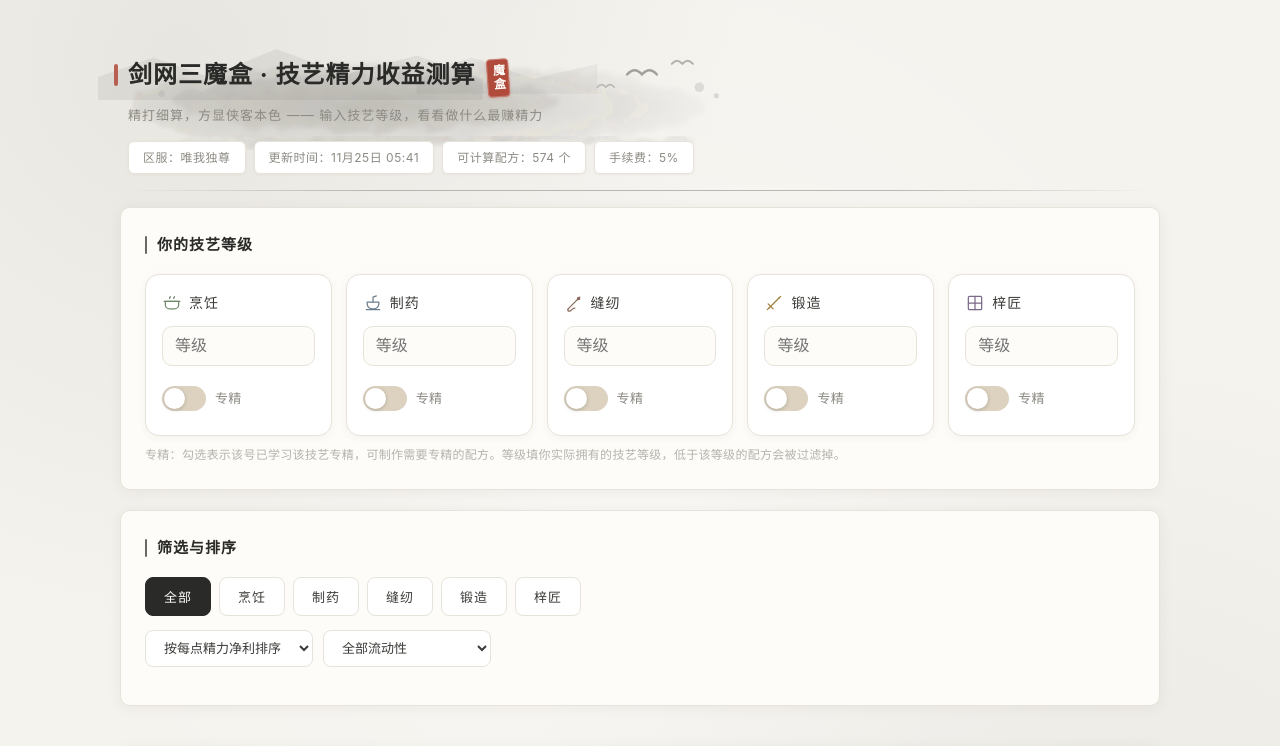
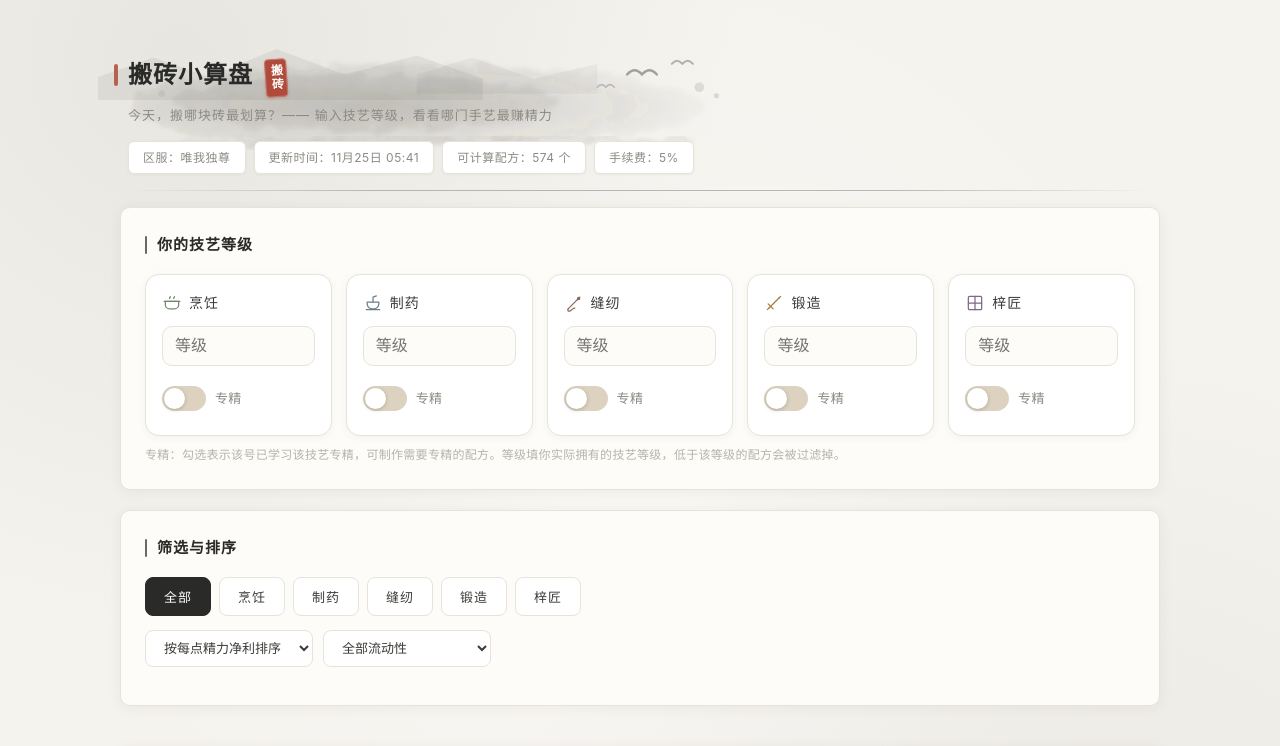
Before and after one commit to hhc990316/jx3-profit, a plain HTML site: page index.html in a window 1280 px wide. Shown: the top 746 px of the page. Drawn offline with Linux system fonts and the light colour scheme.

Commit message:
网站名改为「搬砖小算盘」，印章改搬砖，副标题改俏皮文案

```diff
--- a/index.html
+++ b/index.html
@@ -3,7 +3,7 @@
 <head>
 <meta charset="UTF-8">
 <meta name="viewport" content="width=device-width, initial-scale=1.0">
-<title>剑网三魔盒 · 技艺精力收益测算</title>
+<title>搬砖小算盘 · 剑网三技艺精力收益测算</title>
 <style>
 :root {
   /* 水墨风 · 宣纸为底、浓淡墨为主、朱砂仅点睛 */
@@ -315,8 +315,8 @@ select.filter {
       <circle cx="582" cy="60" r="2.4" fill="#33322e" opacity="0.14"/>
       <circle cx="60" cy="58" r="3" fill="#33322e" opacity="0.08"/>
     </svg>
-    <h1>剑网三魔盒 · 技艺精力收益测算<span class="seal">魔盒</span></h1>
-    <div class="sub">精打细算，方显侠客本色 —— 输入技艺等级，看看做什么最赚精力</div>
+    <h1>搬砖小算盘<span class="seal">搬砖</span></h1>
+    <div class="sub">今天，搬哪块砖最划算？—— 输入技艺等级，看看哪门手艺最赚精力</div>
     <div class="badge-row" id="badgeRow"></div>
   </div>
 
```
